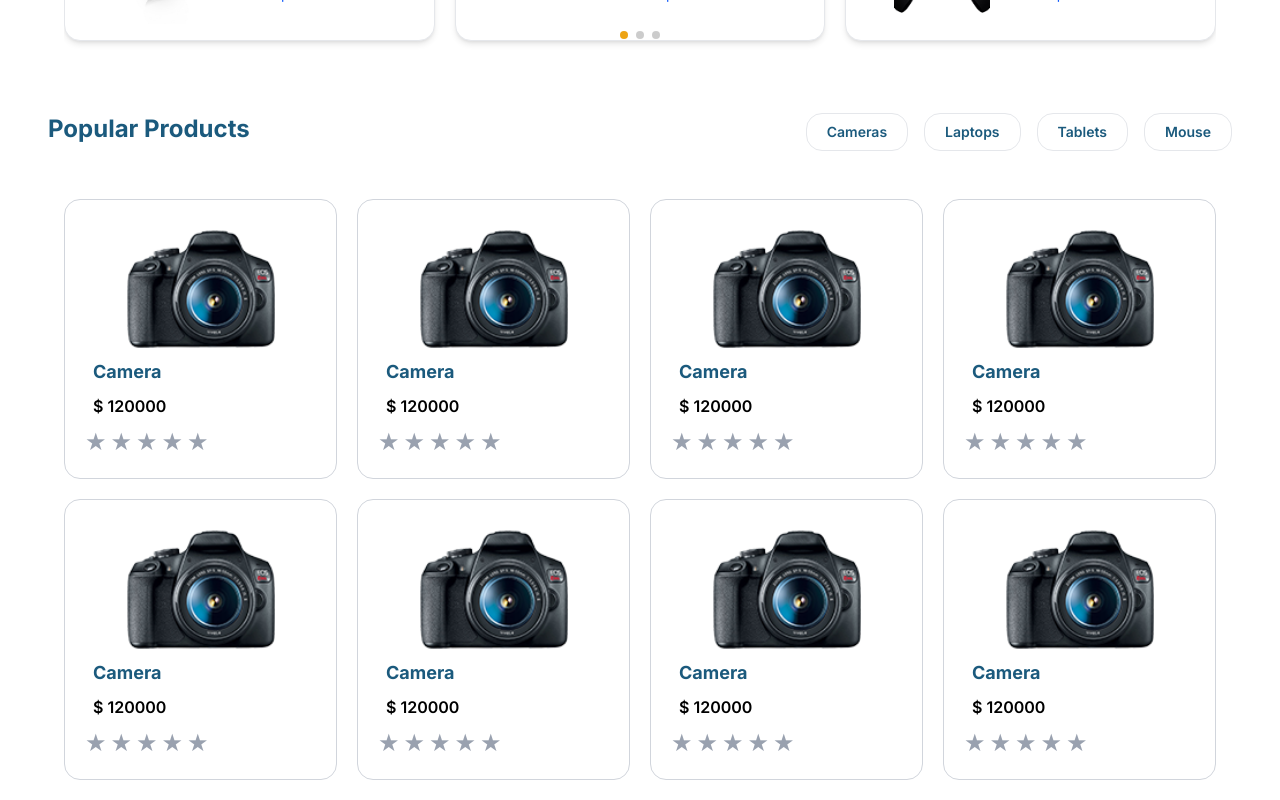
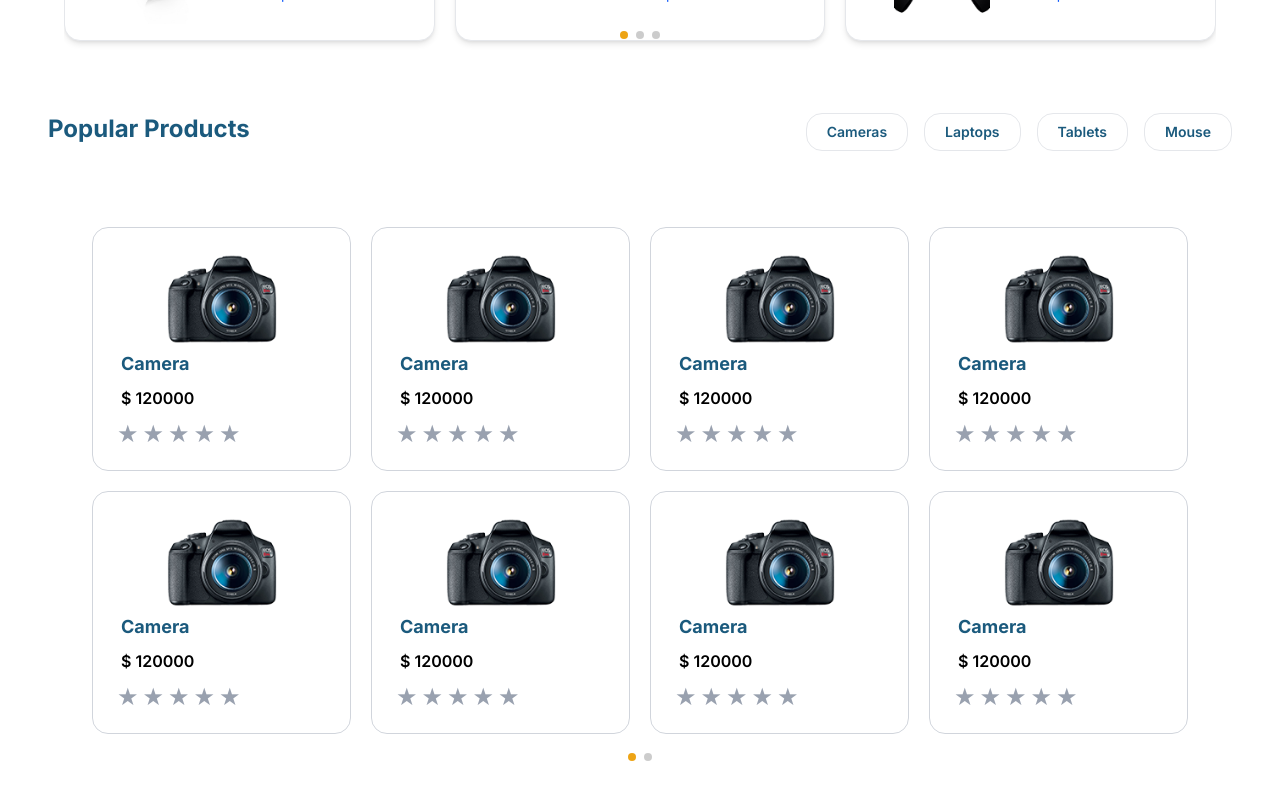
Before and after one commit to adeel-bot/NexMart, a Next.js app: page / in a window 1280 px wide. Shown: the part 827-1627 px from the top of the page. Built offline with nearby package versions, Linux system fonts and the light colour scheme.

Commit message:
modified:   app/components/cards/Product_cards.js modified:   app/components/sections/SubSlider.js modified:   app/components/ui/Radio.js

```diff
--- a/app/components/cards/Product_cards.js
+++ b/app/components/cards/Product_cards.js
@@ -1,77 +1,80 @@
 "use client";
+
 import Image from "next/image";
 import { useState } from "react";
+import { Swiper, SwiperSlide } from "swiper/react";
+import { Navigation, Pagination } from "swiper/modules";
+import "swiper/css";
+import "swiper/css/navigation";
+import "swiper/css/pagination";
 import Radio from "../ui/Radio";
+
 const Product_cards = () => {
-      const [products, setProducts] = useState([
-        {
-          image:'/camera.png',
-          name:'Camera',
-          price:'120000',
-          rating:'4.5'
-        },
-        {
-          image:'/camera.png',
-          name:'Camera',
-          price:'120000',
-          rating:'4.5'
-        },
-        {
-          image:'/camera.png',
-          name:'Camera',
-          price:'120000',
-          rating:'4.5'
-        },
-        {
-          image:'/camera.png',
-          name:'Camera',
-          price:'120000',
-          rating:'4.5'
-        },
-        {
-          image:'/camera.png',
-          name:'Camera',
-          price:'120000',
-          rating:'4.5'
-        },
-        {
-          image:'/camera.png',
-          name:'Camera',
-          price:'120000',
-          rating:'4.5'
-        },
-        {
-          image:'/camera.png',
-          name:'Camera',
-          price:'120000',
-          rating:'4.5'
-        },
-        {
-          image:'/camera.png',
-          name:'Camera',
-          price:'120000',
-          rating:'4.5'
-        },
-      ])
+  const [products] = useState([
+    { image: "/camera.png", name: "Camera", price: "120000", rating: "4.5" },
+    { image: "/camera.png", name: "Camera", price: "120000", rating: "4.5" },
+    { image: "/camera.png", name: "Camera", price: "120000", rating: "4.5" },
+    { image: "/camera.png", name: "Camera", price: "120000", rating: "4.5" },
+    { image: "/camera.png", name: "Camera", price: "120000", rating: "4.5" },
+    { image: "/camera.png", name: "Camera", price: "120000", rating: "4.5" },
+    { image: "/camera.png", name: "Camera", price: "120000", rating: "4.5" },
+    { image: "/camera.png", name: "Camera", price: "120000", rating: "4.5" },
+    { image: "/camera.png", name: "Camera", price: "120000", rating: "4.5" },
+    { image: "/camera.png", name: "Camera", price: "120000", rating: "4.5" },
+  ]);
+
+  // Split products into groups of 4 per slide
+  const slides = [];
+  for (let i = 0; i < products.length; i += 8) {
+    slides.push(products.slice(i, i + 8));
+  }
+
   return (
-    <div className=" grid md:grid-cols-3 grid-cols-1 sm:grid-cols-2 lg:grid-cols-4 mx-auto gap-5 w-[90vw]">
-      {
-          products.map((products,index)=>
-            <div key={index} className="flex flex-col p-5 border-[1.5px] border-gray-300 rounded-2xl hover:scale-[1.01] duration-200 transition-all ease-in-out">
+    <div className="w-[90vw] mx-auto">
+      <Swiper
+        modules={[Navigation, Pagination]}
+        pagination={{ clickable: true }}
+        spaceBetween={20}
+        slidesPerView={1} // Show 1 grid per slide
+        className="product-swiper"
+         style={{
+        "--swiper-pagination-color": "rgb(237, 164, 21)",
+        "--swiper-pagination-bottom": "-5px",
+  }}
+      >
+        {slides.map((group, index) => (
+          <SwiperSlide key={index}>
+            <div className="grid p-7 md:grid-cols-3 sm:grid-cols-2 lg:grid-cols-4 gap-5">
+              {group.map((product, idx) => (
+                <div
+                  key={idx}
+                  className="flex flex-col p-5 border-[1.5px] border-gray-300 rounded-2xl hover:scale-[1.01] duration-200 transition-all ease-in-out"
+                >
                   <div className="flex items-center justify-center">
-        <Image width={150} height={150} src={products.image} alt={products.name} />
+                    <Image
+                      width={110}
+                      height={110}
+                      src={product.image}
+                      alt={product.name}
+                    />
                   </div>
                   <div className="flex flex-col gap-2">
-          <h2 className="text-lg px-2 font-bold text-[#1B5A7D]">{products.name}</h2>
-          <p className="font-semibold px-2 ">$ {products.price}</p>
-          <div><Radio rating="rating"/></div>
+                    <h2 className="text-lg px-2 font-bold text-[#1B5A7D]">
+                      {product.name}
+                    </h2>
+                    <p className="font-semibold px-2 ">$ {product.price}</p>
+                    <div>
+                      <Radio rating="rating" />
                     </div>
                   </div>
-          )
-      }
+                </div>
+              ))}
+            </div>
+          </SwiperSlide>
+        ))}
+      </Swiper>
+    </div>
+  );
+};
 
-    </div>
-  )
-}
-
-export default Product_cards
+export default Product_cards;
--- a/app/components/sections/SubSlider.js
+++ b/app/components/sections/SubSlider.js
@@ -58,14 +58,13 @@ const StripSlider = () => {
          style={{
         "--swiper-navigation-color": "rgb(237, 164, 21)",
         "--swiper-pagination-color": "rgb(237, 164, 21)",
-
   }}
       >
         {items.map((item, index) => (
           <SwiperSlide key={index}>
             <div className="flex items-center gap-4 bg-white shadow-md border border-gray-200 rounded-2xl px-12 py-4 hover:shadow-lg transition duration-200 ease-in-out mt-3 mb-3">
               {/* Left side — image */}
-              <div className="relative w-24 h-24 flex-shrink-0">
+              <div className="relative w-24 h-24 shrink-0">
                 <Image
                   src={item.image}
                   alt={item.name}
--- a/app/components/ui/Radio.js
+++ b/app/components/ui/Radio.js
@@ -6,7 +6,7 @@ const Radio = ({}) => {
   const [hover, setHover] = useState(null);
 
   return (
-    <div className="flex gap-1">
+    <div className="flex pl-1 gap-1">
       {[1, 2, 3, 4, 5].map((star) => (
         <label key={star}>
           <input
```
Lines whose indentation alone changed are shown as unchanged.
